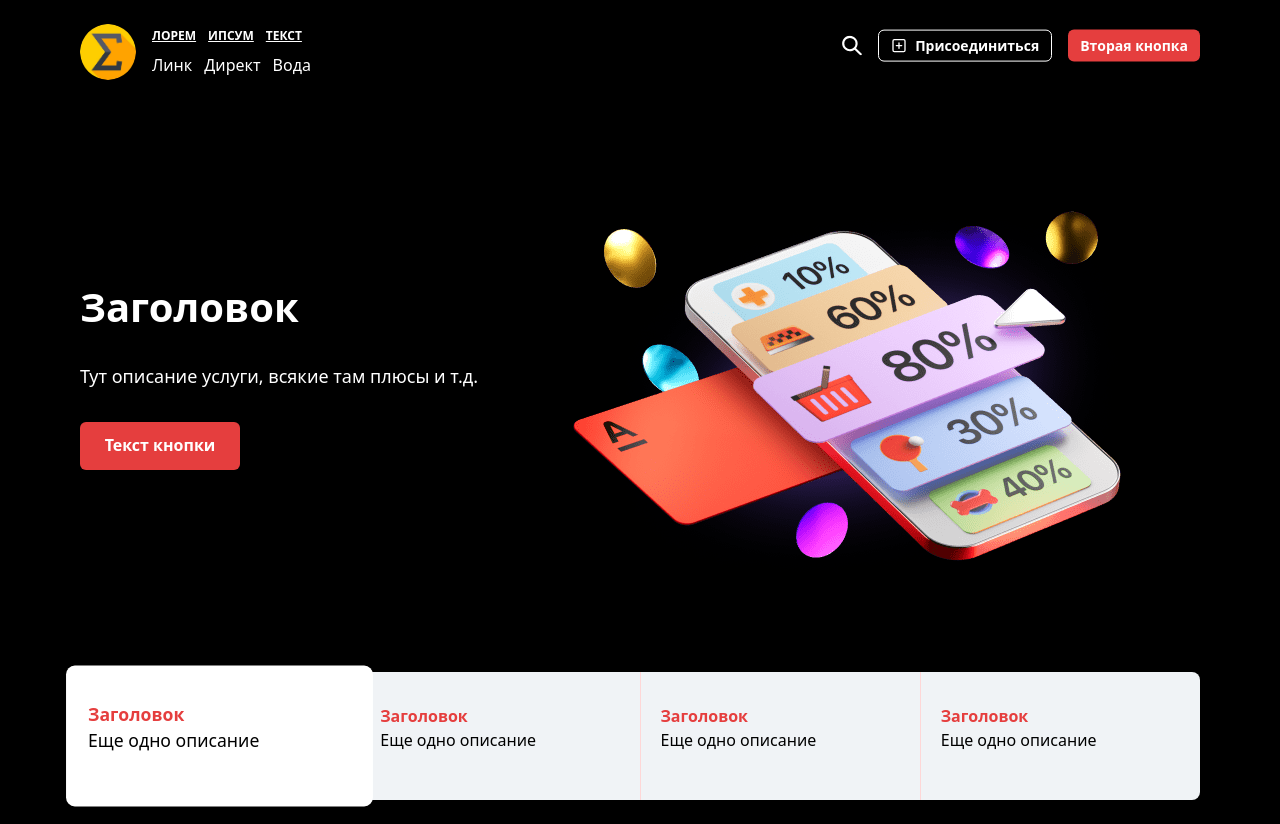
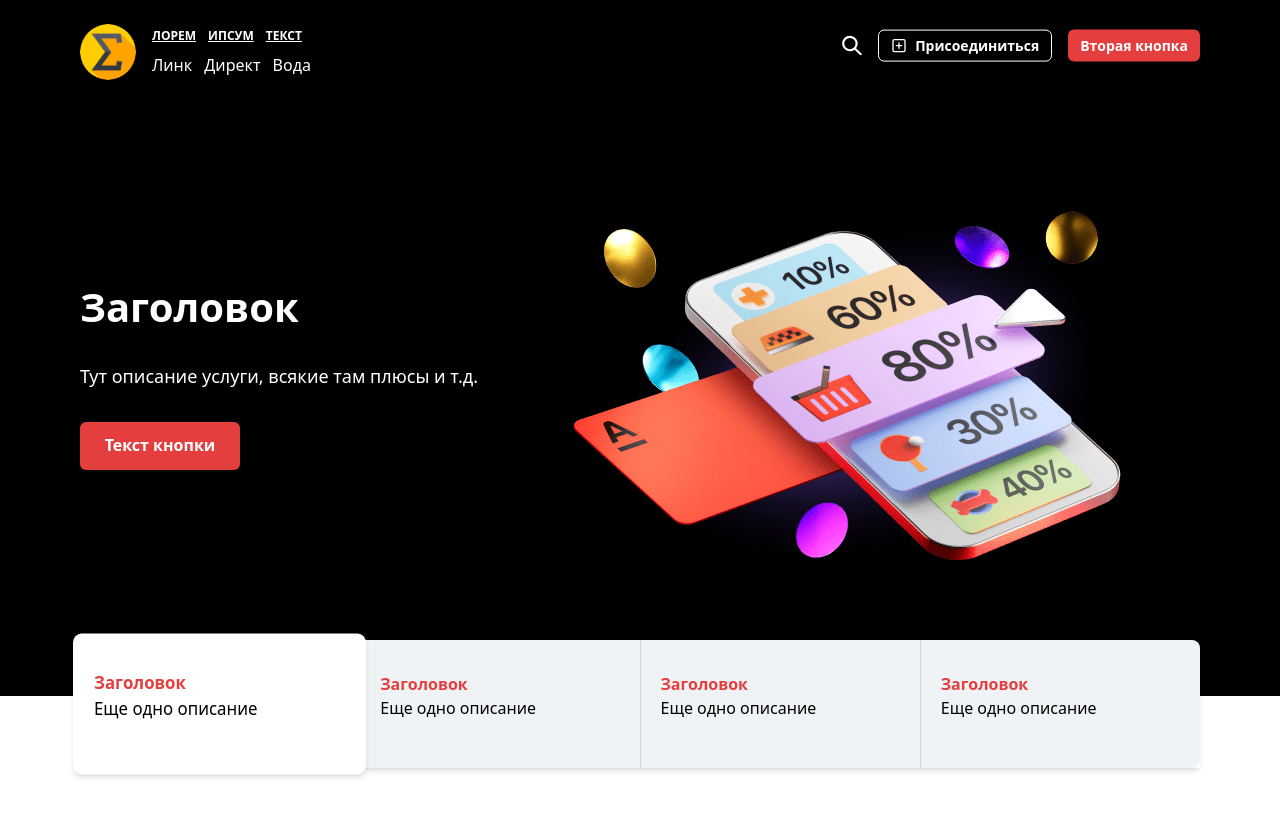
Before and after one commit to chronosgit/bank-frontend, a React (Vite) app: page / in a window 1280 px wide. After the commit the page ends 800 px from the top, so only its background shows below. Built offline with nearby package versions, Linux system fonts and the light colour scheme.

Commit message:
Pushed Home's GallerySwitcher to the bottom

```diff
--- a/src/pages/home/components/gallery/Gallery.jsx
+++ b/src/pages/home/components/gallery/Gallery.jsx
@@ -13,7 +13,7 @@ const Gallery = ({items}) => {
     } = useActiveGalleryItem(items);
 
     return (
-        <Container maxW="fill" p="0">
+        <Container maxW="fill" p="0" pos="relative">
             <GalleryItem item={activeItem} />
 
             <GallerySwitcher
--- a/src/pages/home/components/gallery/gallery-switcher-item/GallerySwitcherItem.jsx
+++ b/src/pages/home/components/gallery/gallery-switcher-item/GallerySwitcherItem.jsx
@@ -2,12 +2,12 @@ import { Box, Text, useColorModeValue } from "@chakra-ui/react";
 
 const GallerySwitcherItem = ({
     itemId,
+    title,
+    descr,
     isActive,
     hasRightBorderRadius,
     hasLeftBorderRadius,
     onClick,
-    title,
-    descr
 }) => {
 
     const bodyTextColor = useColorModeValue("black", "black");
@@ -17,15 +17,16 @@ const GallerySwitcherItem = ({
         "px": "5",
         "py": "8",
         "pb": "12",
-        "borderLeftRadius": hasLeftBorderRadius ? "lg" : "none",
-        "borderRightRadius": hasRightBorderRadius ? "lg" : "none",
+        "borderLeftRadius": hasLeftBorderRadius && "lg",
+        "borderRightRadius": hasRightBorderRadius && "lg",
 
         // Inactive item styles
         "bgColor": isActive ? "white" : "#f0f3f6",
 
         // Active item styles
         "borderRadius": isActive && "lg",
-        "transform": isActive && "scale(1.1)",
+        "boxShadow": isActive && "md",
+        "transform": isActive && "scaleX(1.05) scaleY(1.1)",
         "transition": "all 0.1s linear",
         "cursor": "pointer",
     };
--- a/src/pages/home/components/gallery/gallery-switcher/GallerySwitcher.jsx
+++ b/src/pages/home/components/gallery/gallery-switcher/GallerySwitcher.jsx
@@ -8,31 +8,41 @@ const GallerySwitcher = ({
 }) => {
 
     const hStackDivider = <StackDivider
-                            borderColor="red.100"
+                            borderColor="gray.300"
                             align="center"
                           />
+
+    const styles = {
+        pos: "absolute",
+        left: 0,
+        right: 0,
+        bottom: 0,
+        transform: "translateY(6rem)",
+        boxShadow: "md",
+    }
 
     return (
         <HStack
             spacing="0"
             divider={hStackDivider}
             justifyContent="space-between"
+            {...styles}
         >
         {
-            items.map((item, arrId) => {
+            items.map((item) => {
                 const isActive = (item.id === activeItem.id);
-                const hasRightBorderRadius = (arrId + 1 === items.length);
-                const hasLeftBorderRadius = (arrId === 0);
+                const hasLeftBorderRadius = (item.id === 1);
+                const hasRightBorderRadius = (item.id === items.length);
 
                 return (
                     <GallerySwitcherItem
                         key={item.id}
                         itemId={item.id}
-                        isActive={isActive}
-                        hasRightBorderRadius={hasRightBorderRadius}
-                        hasLeftBorderRadius={hasLeftBorderRadius}
                         title={item.title}
                         descr={item.secondaryDescr}
+                        isActive={isActive}
+                        hasLeftBorderRadius={hasLeftBorderRadius}
+                        hasRightBorderRadius={hasRightBorderRadius}
                         onClick={() => toItemById(item.id)}
                     />
                 )
```
